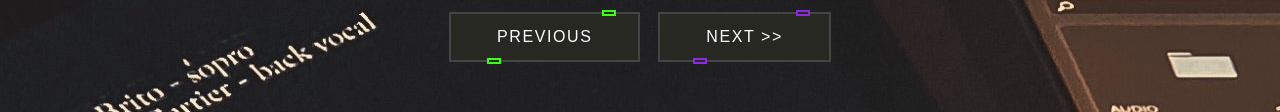
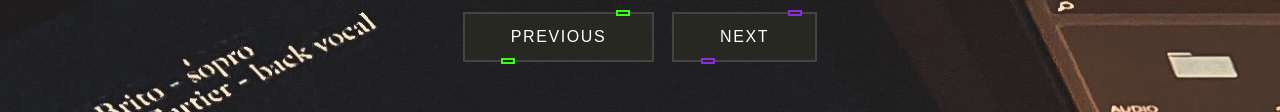
Before and after one commit to CarlosGmz-30/Trabajo_6, a plain HTML site: page Jayr_Gil.html in a window 1280 px wide. Shown: the part 631-743 px from the top of the page. Drawn offline with Linux system fonts and the light colour scheme.

Commit message:
Asteticando botones

```diff
--- a/Jayr_Gil.html
+++ b/Jayr_Gil.html
@@ -13,7 +13,7 @@
       <br />
       <br />
       <button class = "button" style="--clr:#39FF14"  onclick ="prevImage()"> <span>Previous</span><i></i></button>
-      <button class = "button" style="--clr:#8A2BE2"  onclick ="nextImage()"> <span>Next  >>  </span><i></i></button>
+      <button class = "button" style="--clr:#8A2BE2"  onclick ="nextImage()"> <span>  Next  </span><i></i></button>
 
 
       <script>
```
